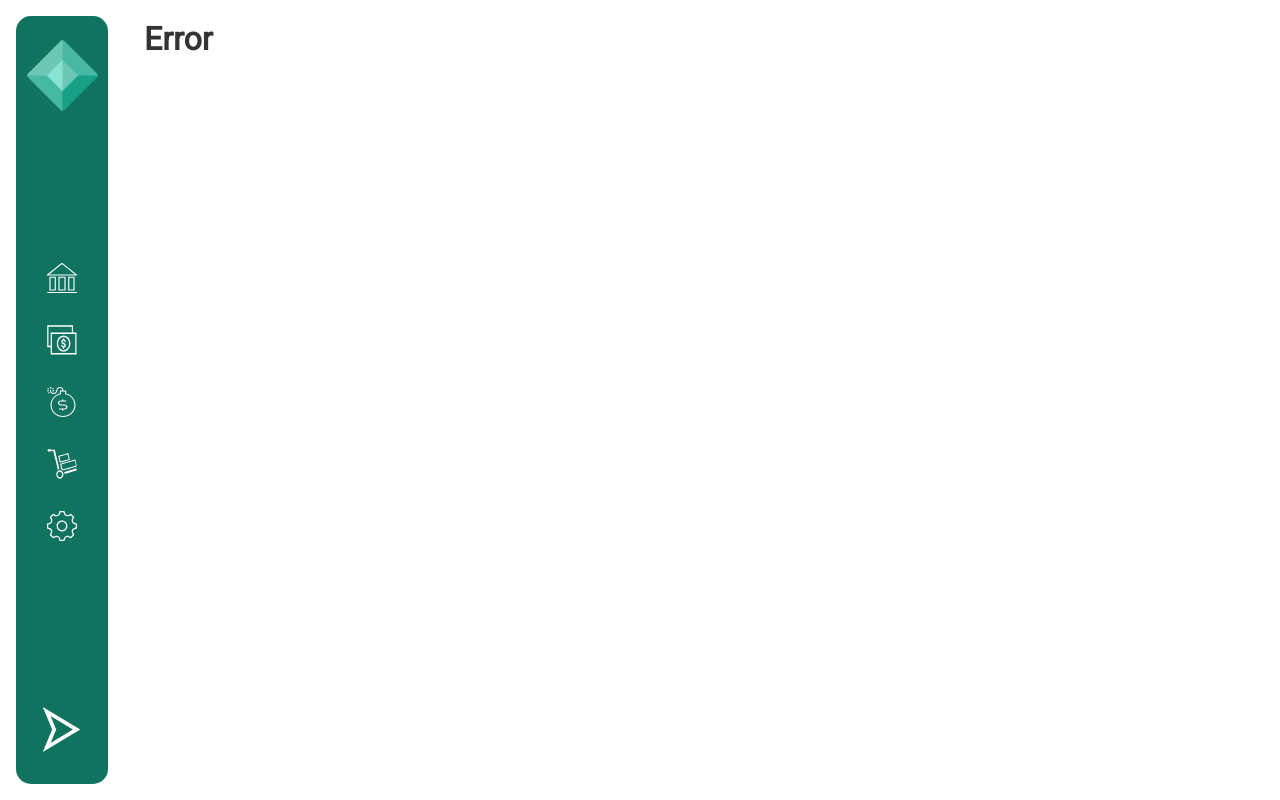
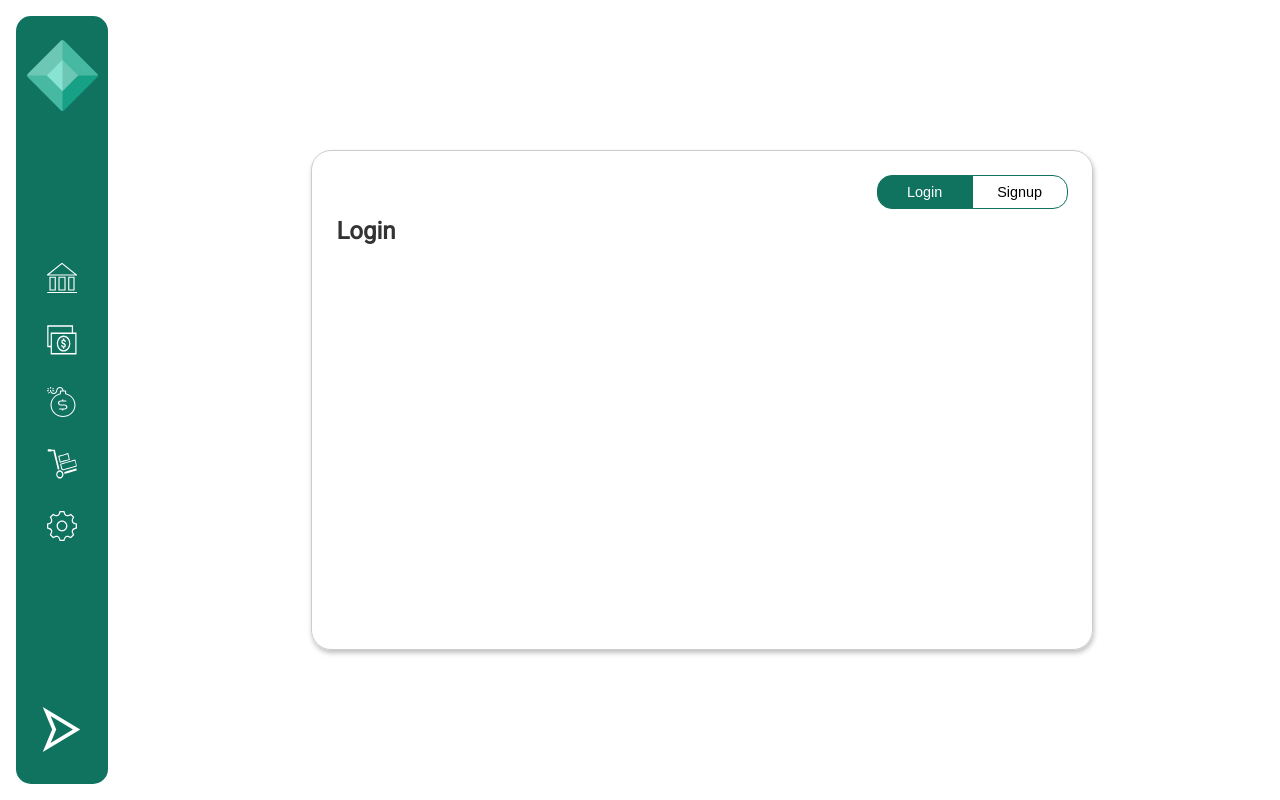
Before and after one commit to olivercastroteran/finpal, a React (Create React App) app: page /auth in a window 1280 px wide. Built offline with nearby package versions, Linux system fonts and the light colour scheme.

Commit message:
authentication - switch method functionality implemented

```diff
--- a/src/App.js
+++ b/src/App.js
@@ -2,7 +2,15 @@ import './App.scss';
 import { useDispatch, useSelector } from 'react-redux';
 import { BrowserRouter, Switch, Route } from 'react-router-dom';
 import Sidebar from './components/sidebar/Sidebar';
-import { Balance, Dashboard, Debts, NotFound, Stock, User } from './views';
+import {
+  Auth,
+  Balance,
+  Dashboard,
+  Debts,
+  NotFound,
+  Stock,
+  User,
+} from './views';
 import {
   toggleSettingsModal,
   toggleAddModal,
@@ -39,6 +47,7 @@ function App() {
 
         <Switch>
           <Route exact path="/" component={Dashboard} />
+          <Route path="/auth" component={Auth} />
           <Route path="/balance" component={Balance} />
           <Route path="/debts" component={Debts} />
           <Route path="/stock" component={Stock} />
--- /dev/null
+++ b/src/views/authentication/Auth.js
@@ -0,0 +1,41 @@
+import { useState } from 'react';
+import './Auth.scss';
+import { useSelector } from 'react-redux';
+
+const Auth = () => {
+  const isDarkMode = useSelector((state) => state.settings.isDarkMode);
+  const [login, setLogin] = useState(true);
+  const [signup, setSignup] = useState(false);
+
+  return (
+    <div className={isDarkMode ? 'auth content dark' : 'auth content'}>
+      <div className="auth__container">
+        <div className="auth__container--switch">
+          <button
+            className={login ? 'auth-btn left active' : 'auth-btn left'}
+            onClick={() => {
+              setSignup(false);
+              setLogin(true);
+            }}
+          >
+            Login
+          </button>
+          <button
+            className={signup ? 'auth-btn right active' : 'auth-btn right'}
+            onClick={() => {
+              setLogin(false);
+              setSignup(true);
+            }}
+          >
+            Signup
+          </button>
+        </div>
+
+        {login && <h2>Login</h2>}
+        {signup && <h2>Signup</h2>}
+      </div>
+    </div>
+  );
+};
+
+export default Auth;
--- /dev/null
+++ b/src/views/authentication/Auth.scss
@@ -0,0 +1,69 @@
+.auth {
+  display: flex;
+  align-items: center;
+  justify-content: center;
+
+  &.dark {
+    .auth__container {
+      border-color: #333;
+
+      &--switch .auth-btn {
+        color: #fff;
+
+        &.active {
+          background-color: #16a085;
+        }
+      }
+    }
+  }
+
+  &__container {
+    width: 70%;
+    height: 50%;
+    min-height: 500px;
+    padding: 1.5rem;
+    border-radius: 20px;
+    border: 1px solid #ccc;
+    box-shadow: 1px 3px 5px rgba($color: #000000, $alpha: 0.25);
+
+    &--switch {
+      display: flex;
+      align-items: center;
+      justify-content: flex-end;
+      margin-bottom: 0.5rem;
+
+      .auth-btn {
+        outline: none;
+        background: transparent;
+        cursor: pointer;
+        min-width: 6rem;
+        font-size: 0.9rem;
+        padding: 0.5rem;
+        border: none;
+        border: 1px solid #107360;
+        transition: all 0.3s;
+
+        &:hover {
+          background-color: #1abe9e;
+          color: #fff;
+        }
+
+        &.active {
+          background-color: #107360;
+          color: #fff;
+        }
+
+        &.left {
+          border-top-left-radius: 15px;
+          border-bottom-left-radius: 15px;
+          transform: translateX(1px);
+        }
+
+        &.right {
+          border-top-right-radius: 15px;
+          border-bottom-right-radius: 15px;
+        }
+      }
+    }
+  }
+}
--- a/src/views/index.js
+++ b/src/views/index.js
@@ -1,3 +1,4 @@
+export { default as Auth } from './authentication/Auth';
 export { default as Dashboard } from './dashboard/Dashboard';
 export { default as Balance } from './balance/Balance';
 export { default as Debts } from './debts/Debts';
```
Also changed, not shown: src/views/authentication/login/Login.js (added), src/views/authentication/signup/Signup.js (added), 1 other file (tests, documents, lock files or other folders).
